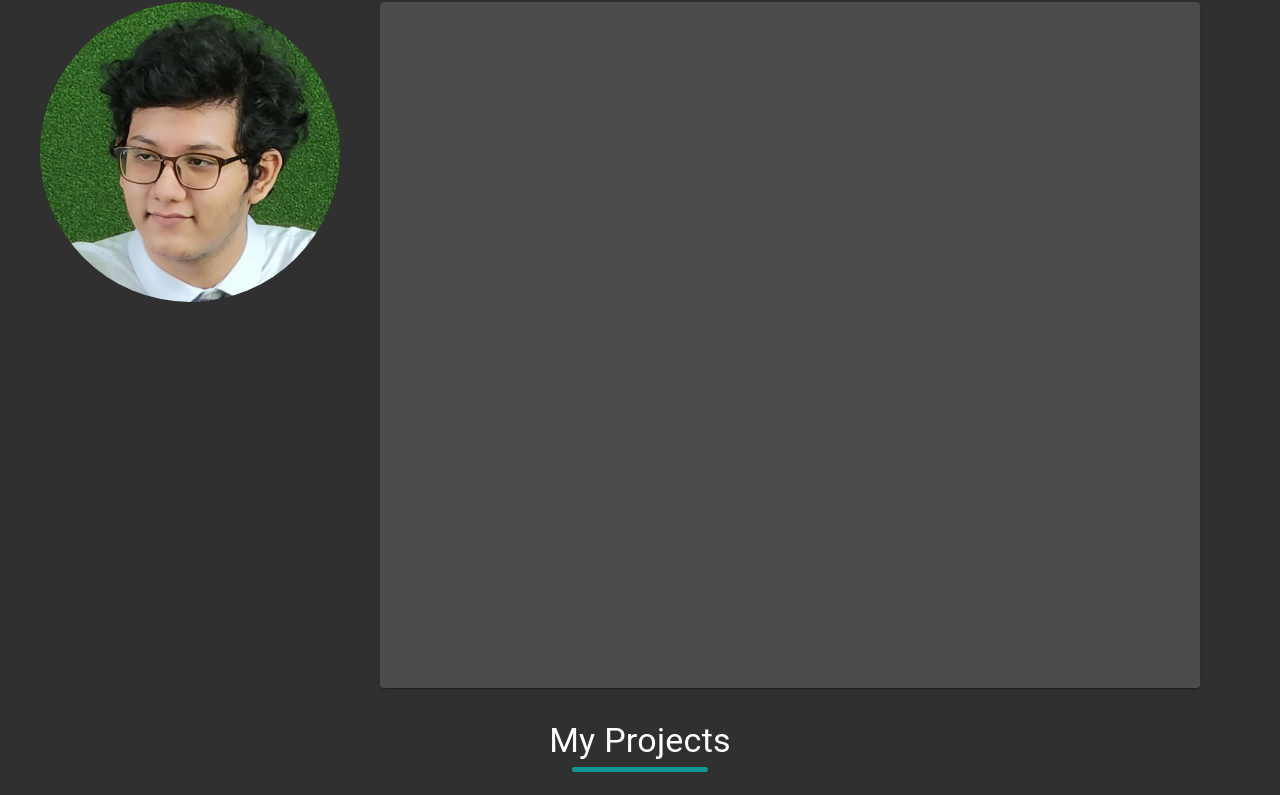
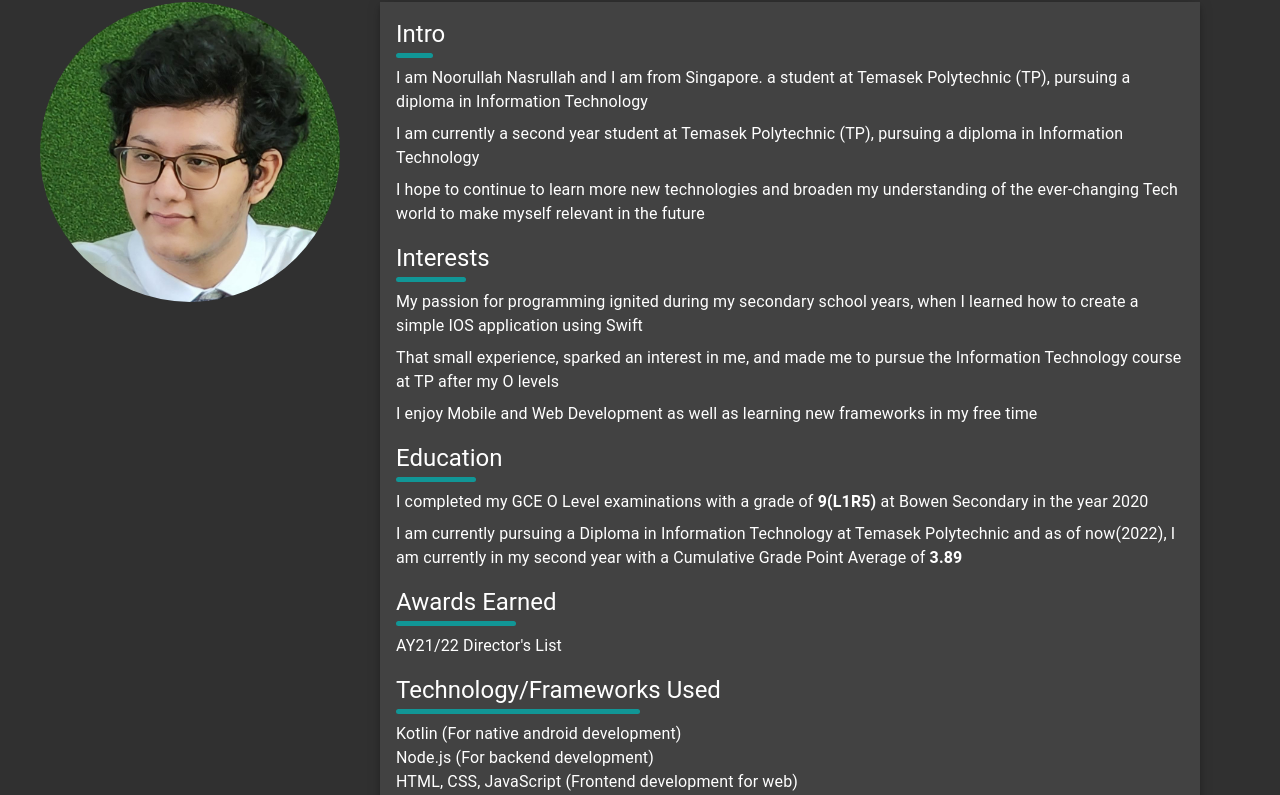
Before and after one commit to Coeeter/ts-portfolio, a React (Create React App) app: page / in a window 1280 px wide. Shown: the part 896-1691 px from the top of the page. Built offline with nearby package versions, Linux system fonts and the light colour scheme.

Commit message:
Completed about me page

```diff
--- a/src/components/Header.tsx
+++ b/src/components/Header.tsx
@@ -1,10 +1,37 @@
-import { Box, Typography } from '@mui/material';
+import { Box, Typography, useMediaQuery, useTheme } from '@mui/material';
 
-export default function Header({ header }: { header: string }) {
+export default function Header({
+  header,
+  variant,
+}: {
+  header: string;
+  variant?: string;
+}) {
+  const theme = useTheme();
+  const isMobile = useMediaQuery(theme.breakpoints.down('md'));
+  const boxStyle =
+    variant === 'sub'
+      ? {}
+      : {
+          display: 'flex',
+          justifyContent: 'center',
+        };
+
+  const position =
+    variant === 'sub'
+      ? {}
+      : {
+          left: '50%',
+          transform: 'translateX(-50%)',
+        };
+
   return (
-    <Box display="flex" justifyContent="center" mb={5}>
+    <Box
+      {...boxStyle}
+      mb={variant === 'sub' ? 2 : (isMobile ? 3 : 5)}
+    >
       <Typography
-        variant="h4"
+        variant={variant === 'sub' ? 'h5' : 'h4'}
         textAlign="center"
         sx={{
           userSelect: 'none',
@@ -19,8 +46,7 @@
             marginInline: 'auto',
             position: 'absolute',
             bottom: '-10px',
-            left: '50%',
-            transform: 'translateX(-50%)'
+            ...position,
           },
         }}
       >
--- a/src/pages/About.tsx
+++ b/src/pages/About.tsx
@@ -1,19 +1,47 @@
-import { Box, Card, Grid } from '@mui/material';
+import {
+  Box,
+  Grid,
+  Stack,
+  Typography,
+  useMediaQuery,
+  useTheme,
+} from '@mui/material';
 import Header from '../components/Header';
 import ProfileImage from '../assets/profile.jpeg';
 
+const technologies = [
+  'Kotlin (For native android development)',
+  'Node.js (For backend development)',
+  'HTML, CSS, JavaScript (Frontend development for web)',
+  'Flutter using Dart (For android and IOS development)',
+  'Firebase (For backend)',
+  'MySQL (For SQL database)',
+  'React (Frontend development for web)',
+  'TypeScript (For React and Node.js)',
+  'Python using Jupyter Notebook (For Data Structures and Algorithms)',
+];
+
 export default function About() {
+  const theme = useTheme();
+  const isMobile = useMediaQuery(theme.breakpoints.down('md'));
+  const textStyle = isMobile ? 'body2' : 'body1';
+  const justifyContentProp = isMobile
+    ? {
+        justifyContent: 'center',
+      }
+    : {};
+
   return (
-    <Box
-      id="about"
-      paddingY="1rem"
-      minHeight="100vh"
-      display="flex"
-      flexDirection="column"
-    >
+    <Box id="about" paddingY="1rem" display="flex" flexDirection="column">
       <Header header="About Me" />
-      <Grid container maxWidth="lg" marginX="auto" flexGrow={1}>
-        <Grid item xs={8} md={3}>
+      <Grid
+        container
+        maxWidth="lg"
+        marginX="auto"
+        flexGrow={1}
+        {...justifyContentProp}
+      >
+        <Grid item xs={5} md={3} mb={isMobile ? 3 : 0}>
           <Box
             component="div"
             sx={{
@@ -28,8 +56,75 @@
             }}
           />
         </Grid>
-        <Grid item md={9} px={5}>
-          <Card sx={{ width: '100%', height: '100%' }}></Card>
+        <Grid item md={9} px={isMobile ? 3 : 5}>
+          <Box
+            sx={{
+              backgroundColor: 'background.paper',
+              boxShadow:
+                '0px 3px 5px -1px rgb(0 0 0 / 20%), ' +
+                '0px 5px 8px 0px rgb(0 0 0 / 14%), ' +
+                '0px 1px 14px 0px rgb(0 0 0 / 12%)',
+            }}
+            p={2}
+          >
+            <Header header="Intro" variant="sub" />
+            <Stack mb={2} gap={1}>
+              <Typography variant={textStyle}>
+                I am Noorullah Nasrullah and I am from Singapore. a student at
+                Temasek Polytechnic (TP), pursuing a diploma in Information
+                Technology
+              </Typography>
+              <Typography variant={textStyle}>
+                I am currently a second year student at Temasek Polytechnic
+                (TP), pursuing a diploma in Information Technology
+              </Typography>
+              <Typography variant={textStyle}>
+                I hope to continue to learn more new technologies and broaden my
+                understanding of the ever-changing Tech world to make myself
+                relevant in the future
+              </Typography>
+            </Stack>
+            <Header header="Interests" variant="sub" />
+            <Stack mb={2} gap={1}>
+              <Typography variant={textStyle}>
+                My passion for programming ignited during my secondary school
+                years, when I learned how to create a simple IOS application
+                using Swift
+              </Typography>
+              <Typography variant={textStyle}>
+                That small experience, sparked an interest in me, and made me to
+                pursue the Information Technology course at TP after my O levels
+              </Typography>
+              <Typography variant={textStyle}>
+                I enjoy Mobile and Web Development as well as learning new
+                frameworks in my free time
+              </Typography>
+            </Stack>
+            <Header header="Education" variant="sub" />
+            <Stack mb={2} gap={1}>
+              <Typography variant={textStyle}>
+                I completed my GCE O Level examinations with a grade of{' '}
+                <b>9(L1R5)</b> at Bowen Secondary in the year 2020
+              </Typography>
+              <Typography variant={textStyle}>
+                I am currently pursuing a Diploma in Information Technology at
+                Temasek Polytechnic and as of now(2022), I am currently in my
+                second year with a Cumulative Grade Point Average of <b>3.89</b>
+              </Typography>
+            </Stack>
+            <Header header="Awards Earned" variant="sub" />
+            <Typography mb={2} variant={textStyle}>
+              AY21/22 Director's List
+            </Typography>
+            <Header header="Technology/Frameworks Used" variant="sub" />
+            <Stack mb={2}>
+              {technologies.map((tech) => (
+                <Typography key={tech} variant={textStyle}>
+                  {tech}
+                </Typography>
+              ))}
+            </Stack>
+          </Box>
         </Grid>
       </Grid>
     </Box>
--- a/src/pages/Contact.tsx
+++ b/src/pages/Contact.tsx
@@ -25,13 +25,6 @@
   message: string;
 };
 
-export default function Contact() {
-  const [isLoading, setIsLoading] = useState(false);
-  const [isOpen, setIsOpen] = useState(false);
-  const [message, setMessage] = useState('');
-  const form = useRef<HTMLFormElement>();
-  const theme = useTheme();
-  const isMobile = useMediaQuery(theme.breakpoints.down('sm'));
 const contactInfo = [
   {
     name: 'Email',
@@ -50,6 +43,14 @@
     value: 'https://www.linkedin.com/in/noorullah-nasrullah-50a413225/',
   },
 ];
+
+export default function Contact() {
+  const [isLoading, setIsLoading] = useState(false);
+  const [isOpen, setIsOpen] = useState(false);
+  const [message, setMessage] = useState('');
+  const form = useRef<HTMLFormElement>();
+  const theme = useTheme();
+  const isMobile = useMediaQuery(theme.breakpoints.down('sm'));
 
   const {
     register,
@@ -105,7 +106,7 @@
           maxWidth="lg"
           marginX="auto"
           alignItems="center"
-          marginY="1rem"
+          marginTop="1rem"
           pt={5}
           sx={{
             backgroundColor: 'background.paper',
--- a/src/pages/Project.tsx
+++ b/src/pages/Project.tsx
@@ -14,9 +14,6 @@
 import ClickToRunImageFlutter from '../assets/clicktorun-flutter.png';
 import TEFImage from '../assets/flutter.png';
 
-export default function Project() {
-  const isLesserThan600px = useMediaQuery('(max-width: 600px)');
-  const isLesserThan450px = useMediaQuery('(max-width: 450px)');
 const projects = [
   {
     image: SpotifunesImage,
@@ -58,6 +55,10 @@
     githubLink: 'https://github.com/Coeeter/TransportExpenseFlutter',
   },
 ];
+
+export default function Project() {
+  const isLesserThan600px = useMediaQuery('(max-width: 600px)');
+  const isLesserThan450px = useMediaQuery('(max-width: 450px)');
 
   return (
     <Box id="projects" paddingY="1rem">
```
Also changed, not shown: src/assets/SittingInGrass.png (deleted). Lines whose indentation alone changed are shown as unchanged.
